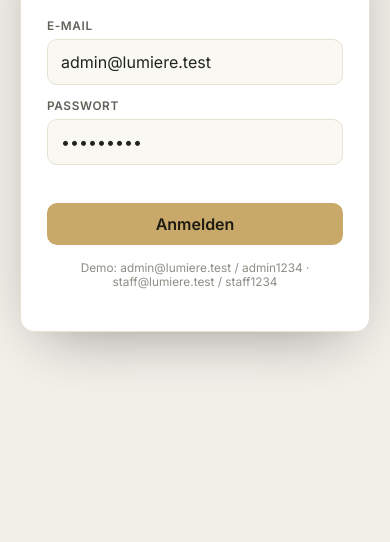
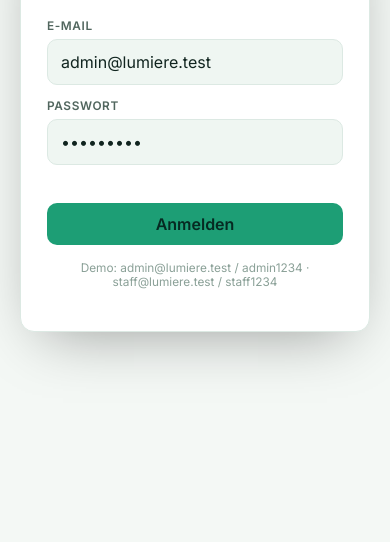
Before and after one commit to rapcattt-cell/Lumiere-reservierung, a plain HTML site: page admin/index.html in a window 390 px wide. Shown: the part 302-844 px from the top of the page. Drawn offline with nearby package versions, Linux system fonts and the light colour scheme.

Commit message:
style(admin,mobile): Taklamakan-Grünlook für Dashboard + Mobile-PWA
- admin.css & m.css auf Taklamakan-Palette (Smaragd #1d9e75, Forest-Dark)
  über die bestehenden CSS-Tokens — gleiche Mappings wie die Gästeseite
- Cache-Bust: Admin ?v=9, Mobile ?v=3
- beide Themes (admin hell+dunkel, mobile dark) per Screenshot verifiziert

Co-Authored-By: Claude Opus 4.8 <noreply@anthropic.com>

```diff
--- a/admin/admin.css
+++ b/admin/admin.css
@@ -3,7 +3,8 @@
  * ========================================================================== */
 
 :root {
-  --gold: #c9a96a;
+  /* Taklamakan-Akzent (Smaragd) — Token-Name bleibt aus Kompatibilität */
+  --gold: #1d9e75;
   --radius: 14px;
   --radius-sm: 10px;
   --ease: cubic-bezier(.4, 0, .2, 1);
@@ -12,12 +13,12 @@
   font-family: "Inter", system-ui, -apple-system, sans-serif;
 }
 :root[data-theme="light"] {
-  --bg:#f3f0ea; --surface:#fff; --surface-2:#faf8f3; --line:#e7e0d4;
-  --ink:#20231f; --ink-soft:#5f6358; --ink-faint:#8c8f84; --accent-ink:#1d1a12;
+  --bg:#f4f8f5; --surface:#fff; --surface-2:#eff6f2; --line:#dce9e3;
+  --ink:#10241f; --ink-soft:#51665e; --ink-faint:#8aa097; --accent-ink:#062a22;
 }
 :root[data-theme="dark"] {
-  --bg:#121110; --surface:#1c1a16; --surface-2:#232019; --line:#322e25;
-  --ink:#f1ede4; --ink-soft:#b3ac9c; --ink-faint:#847d6e; --accent-ink:#1d1a12;
+  --bg:#07241f; --surface:#0e3329; --surface-2:#103a2f; --line:#1e4b3f;
+  --ink:#eaf5ef; --ink-soft:#a7c4b8; --ink-faint:#6e8b80; --accent-ink:#062a22;
   --shadow:0 24px 70px -24px rgba(0,0,0,.7);
 }
 * { box-sizing: border-box; }
--- a/admin/admin.js
+++ b/admin/admin.js
@@ -3,7 +3,7 @@
  * Spricht ausschließlich die REST-API an (adminApi.js). Kein Build-Step.
  * ========================================================================== */
 
-import { api, login, logout, getUser, isLoggedIn, API_BASE } from "./adminApi.js?v=7";
+import { api, login, logout, getUser, isLoggedIn, API_BASE } from "./adminApi.js?v=9";
 
 /* ---------------------------------- Helfer -------------------------------- */
 const $ = (s, r = document) => r.querySelector(s);
--- a/admin/adminApi.js
+++ b/admin/adminApi.js
@@ -5,7 +5,8 @@
  * api(path,opts) hängt den Access-Token an und erneuert ihn bei 401 einmalig.
  * ========================================================================== */
 
-// Vom Backend ausgeliefert (Port 4000) → relativer Pfad; sonst Cross-Origin auf 4000.
+// API immer auf gleicher Origin (Backend liefert das Frontend aus) →
+// relativer Pfad funktioniert lokal UND live (HTTPS/Render).
 export const API_BASE = "/api";
 
 const LS = { access: "admin-access", refresh: "admin-refresh", user: "admin-user" };
--- a/admin/index.html
+++ b/admin/index.html
@@ -7,7 +7,7 @@
   <link rel="preconnect" href="https://fonts.googleapis.com" />
   <link rel="preconnect" href="https://fonts.gstatic.com" crossorigin />
   <link href="https://fonts.googleapis.com/css2?family=Inter:wght@400;500;600;700&family=Playfair+Display:wght@600;700&display=swap" rel="stylesheet" />
-  <link rel="stylesheet" href="admin.css?v=8" />
+  <link rel="stylesheet" href="admin.css?v=9" />
 </head>
 <body>
 
@@ -68,6 +68,6 @@
 
   <div id="toast" class="toast" role="status" aria-live="polite"></div>
 
-  <script type="module" src="admin.js?v=8"></script>
+  <script type="module" src="admin.js?v=9"></script>
 </body>
 </html>
--- a/m/m.css
+++ b/m/m.css
@@ -2,8 +2,8 @@
  * m.css — Mobile Verwalter-App (Touch-first, installierbare PWA)
  * ========================================================================== */
 :root {
-  --gold:#c9a96a; --bg:#14130f; --surface:#1d1b16; --surface2:#232019;
-  --line:#322e25; --ink:#f1ede4; --soft:#b3ac9c; --faint:#847d6e; --accent-ink:#1d1a12;
+  --gold:#1d9e75; --bg:#07241f; --surface:#0e3329; --surface2:#103a2f;
+  --line:#1e4b3f; --ink:#eaf5ef; --soft:#a7c4b8; --faint:#6e8b80; --accent-ink:#062a22;
   --radius:16px; --r-sm:11px; --ease:cubic-bezier(.4,0,.2,1);
   --safe-b:env(safe-area-inset-bottom,0px);
   font-family:"Inter",system-ui,-apple-system,sans-serif;
--- a/m/m.js
+++ b/m/m.js
@@ -2,7 +2,7 @@
  * m.js — Mobile Verwalter-App (Login, Heute, Tisch-Zuweisung, Einstellungen)
  * Spricht dieselbe REST-API wie das Desktop-Dashboard.
  * ========================================================================== */
-import { api, login, logout, getUser, isLoggedIn } from "./mApi.js?v=1";
+import { api, login, logout, getUser, isLoggedIn } from "./mApi.js?v=3";
 
 /* --------------------------------- Helfer --------------------------------- */
 const $ = (s, r = document) => r.querySelector(s);
--- a/m/mApi.js
+++ b/m/mApi.js
@@ -3,6 +3,7 @@
  * Gleiche Logik wie das Desktop-Dashboard; teilt sich die Session (gleiche Origin).
  * ========================================================================== */
 
+// API immer gleiche Origin (Backend liefert Frontend aus) → relativ, lokal & live.
 export const API_BASE = "/api";
 
 const LS = { access: "admin-access", refresh: "admin-refresh", user: "admin-user" };
```
Also changed, not shown: m/index.html (+2 -2 lines).
